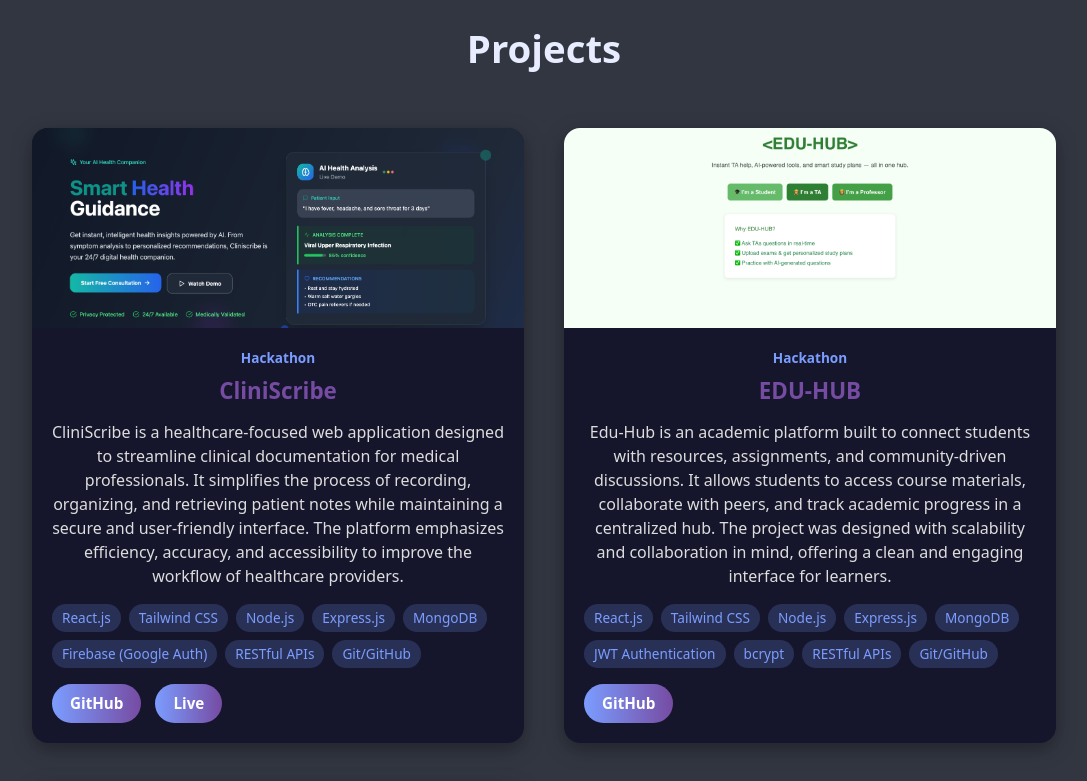
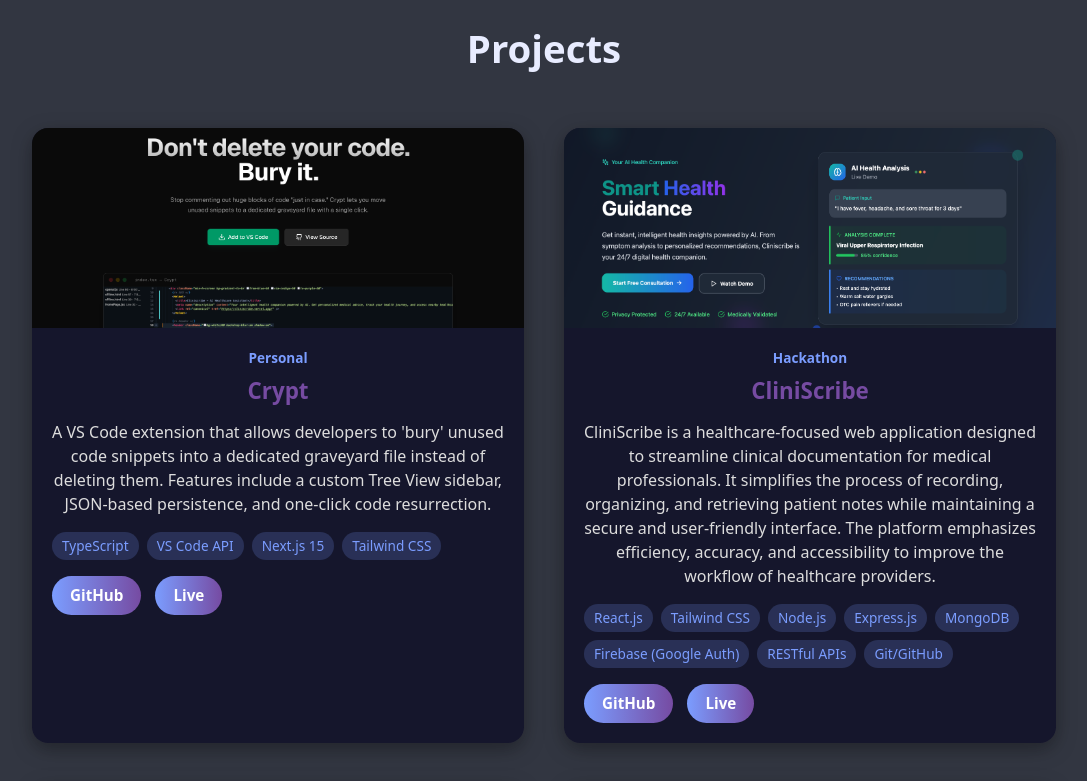
Before and after one commit to DhruvIOS/codebydhruv, a React (Create React App) app in the folder codebydhruv/: page / in a window 1280 px wide. Shown: the part 1660-2441 px from the top of the page, without its empty margins (96-1183 px from the left). Built offline with nearby package versions, Linux system fonts and the light colour scheme.

Commit message:
Added Crypt to projects

```diff
--- a/codebydhruv/src/App.js
+++ b/codebydhruv/src/App.js
@@ -11,8 +11,8 @@
 
       {/* <Navbar /> */}
       <LandingPage />
+      <AboutMe />
 
-      <AboutMe />
 
       <Projects />
 
--- a/codebydhruv/src/Components/Projects.jsx
+++ b/codebydhruv/src/Components/Projects.jsx
@@ -3,6 +3,21 @@
 import { Helmet } from "react-helmet";
 
 const projects = [
+  {
+    title: "Crypt",
+    description:
+      "A VS Code extension that allows developers to 'bury' unused code snippets into a dedicated graveyard file instead of deleting them. Features include a custom Tree View sidebar, JSON-based persistence, and one-click code resurrection.",
+    github: "https://github.com/DhruvIOS/Crypt",
+    live: "https://getcrypt.vercel.app/",
+    thumbnail: "/assets/images/crypt.png",
+    tech: [
+      "TypeScript",
+      "VS Code API",
+      "Next.js 15",
+      "Tailwind CSS"
+    ],
+    category: "Personal",
+  },
   {
     title: "CliniScribe",
     description:
@@ -107,6 +122,10 @@
           </div>
         ))}
       </div>
+
+      <footer>
+        Copyrighted © Dhruv Shah 2025
+      </footer>
     </section>
   </div>
 );
```
Also changed, not shown: codebydhruv/public/assets/images/crypt.png (added), codebydhruv/src/Components/AboutMe.jsx (line endings or trailing spaces), codebydhruv/src/styles/AboutMe.css (line endings or trailing spaces).
